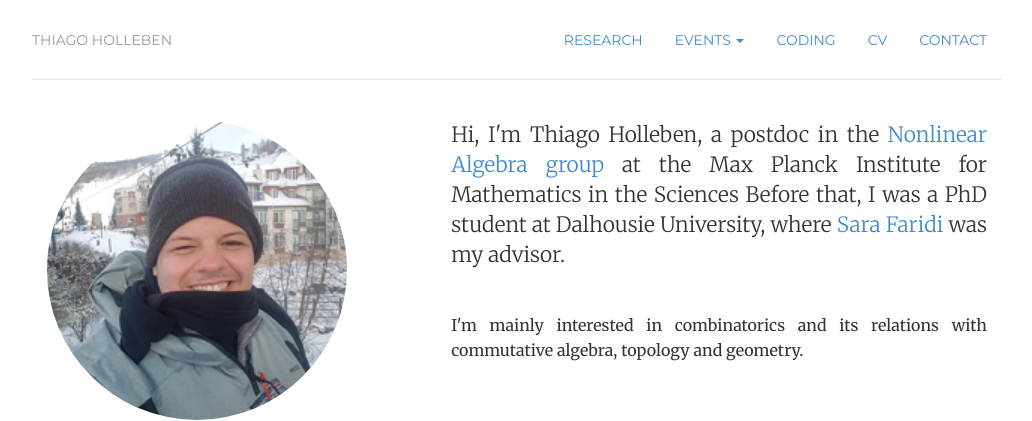
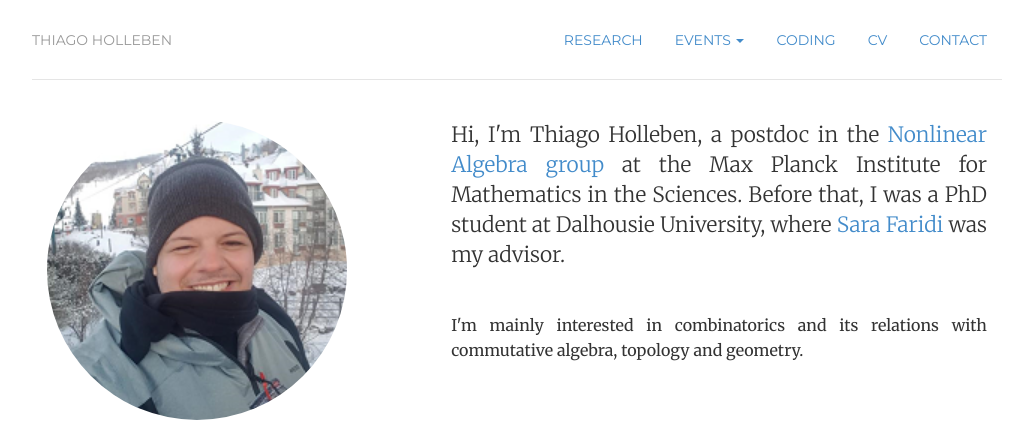
Before and after one commit to hollebenthiago/hollebenthiago.github.io, a Jekyll site: the page built from index.html, in a window 1280 px wide. Shown: the top 421 px of the page, without its empty margins (123-1155 px from the left). Built offline with Jekyll 4.4.1, drawn with Linux system fonts in a browser that asks for light colours.

Commit message:
small change main senn sentence

```diff
--- a/index.html
+++ b/index.html
@@ -12,7 +12,9 @@ description: Thiago Holleben is a PhD candidate at Dalhousie University.
 	<img  class="img-circle avatar" alt="Thiago Holleben" style="width:300px; height: 300px;"src="img/temporarypic.png">
 	</div>
 	<div itemscope itemtype="http://data-vocabulary.org/Person" class="col-sm-7">
-	<p class="lead need-to-justify">Hi, I'm <span itemprop="name">Thiago Holleben</span>, a postdoc in the <a href="https://www.mis.mpg.de/nonlinear-algebra">Nonlinear Algebra group</a> at the Max Planck Institute for Mathematics in the Sciences
+	<p class="lead need-to-justify">Hi, I'm <span itemprop="name">Thiago Holleben</span>, a postdoc in the <a href="https://www.mis.mpg.de/nonlinear-algebra">Nonlinear Algebra group</a> at the Max Planck Institute for Mathematics in the Sciences.
+
+
 	Before that, I was a PhD student at Dalhousie University, where <a href="https://www.mathstat.dal.ca/~faridi/">Sara Faridi</a> was my advisor.</p>
 	<br>
 	<p class='need-to-justify'>I'm mainly interested in <span itemprop="title">combinatorics</span> and its relations with <span itemprop="title">commutative algebra</span>, <span itemprop="title">topology</span> and <span itemprop="title">geometry</span></span>. <!-- During my MSc, I studied a particular case of the recent proof of the Rota-Heron-Welsh conjecture on the log-concavity of chromatic polynomials. My  Master's thesis can be found <a href="/msc/main.pdf" title="CV">here</a>.<!-- Currently, I'm studying <span itemprop="title">computational methods</span> to approach these subjects. -->
```
